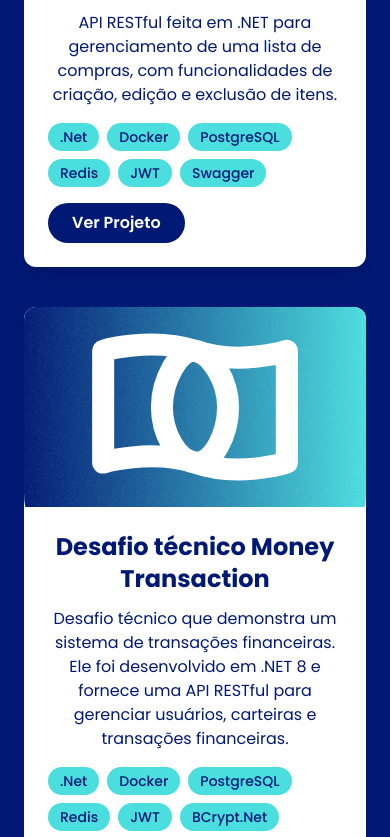
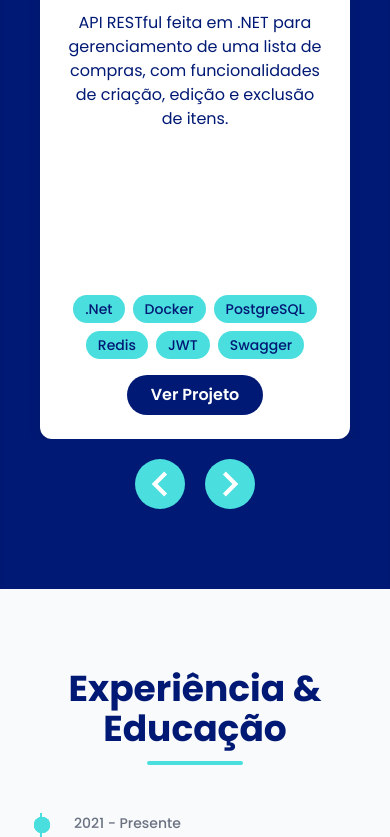
Before and after one commit to Goulart12/Portfolio-vue, a Vue app: page / in a window 390 px wide. Shown: the part 3745-4582 px from the top of the page. Built offline with nearby package versions, Linux system fonts and the light colour scheme.

Commit message:
Added: Carousel

```diff
--- a/src/components/sectionsComponents/ProjectSection.vue
+++ b/src/components/sectionsComponents/ProjectSection.vue
@@ -1,5 +1,8 @@
 <script setup lang="ts">
 import { ref } from "vue";
+import { Carousel, Navigation, Pagination, Slide } from "vue3-carousel";
+
+import "vue3-carousel/dist/carousel.css";
 import CartShoppingIcon from "../../assets/icons/list.svg";
 import CashMoneyIcon from "../../assets/icons/money.svg";
 import SecretFriendIcon from "../../assets/icons/friendOcult.svg";
@@ -40,6 +43,19 @@ const projects = ref([
   },
 ]);
 
+const breakpoints = {
+  // 700px and up
+  700: {
+    itemsToShow: 2,
+    snapAlign: "center",
+  },
+  // 1024 and up
+  1024: {
+    itemsToShow: 3,
+    snapAlign: "start",
+  },
+};
+
 function onImageErrorProject(event) {
   event.target.src = "https://placehold.co/400x250/dddddd/000000?text=Projeto"; // Fallback for project images
 }
@@ -57,11 +73,14 @@ function onImageErrorProject(event) {
           class="absolute bottom-0 left-1/2 transform -translate-x-1/2 w-24 h-1 bg-(--secondary-color) rounded-full"
         ></span>
       </h2>
-      <div class="grid grid-cols-1 md:grid-cols-2 lg:grid-cols-3 gap-10">
+      <Carousel
+        :items-to-show="1"
+        :breakpoints="breakpoints"
+        :wrap-around="true"
+      >
+        <Slide v-for="(project, index) in projects" :key="index">
           <div
-          v-for="(project, index) in projects"
-          :key="index"
-          class="bg-white rounded-xl shadow-lg overflow-hidden border-none hover:shadow-2xl transition duration-300 flex flex-col h-full"
+            class="bg-white rounded-xl shadow-lg overflow-hidden border-none hover:shadow-2xl transition duration-300 flex flex-col h-full m-4"
           >
             <img
               :src="project.image"
@@ -76,7 +95,7 @@ function onImageErrorProject(event) {
               <p class="text-(--primary-color) mb-4 flex-grow">
                 {{ project.description }}
               </p>
-            <div class="flex flex-wrap gap-2 mb-4">
+              <div class="flex flex-wrap gap-2 mb-4 justify-center">
                 <span
                   v-for="(tech, i) in project.technologies"
                   :key="i"
@@ -89,17 +108,77 @@ function onImageErrorProject(event) {
                 :href="project.link"
                 target="_blank"
                 rel="noopener noreferrer"
-              class="inline-block bg-(--primary-color) text-white px-6 py-2 rounded-full font-semibold hover:bg-(--secondary-color) transition duration-300 self-start"
+                class="inline-block bg-(--primary-color) text-white px-6 py-2 rounded-full font-semibold hover:bg-(--secondary-color) transition duration-300 self-center"
               >
                 Ver Projeto
               </a>
             </div>
           </div>
+        </Slide>
+        <template #addons>
+          <div class="carousel__navigation-wrapper">
+            <Navigation />
           </div>
+        </template>
+      </Carousel>
     </div>
   </section>
 </template>
 
 <style>
 @import "tailwindcss";
+
+.carousel__prev,
+.carousel__next {
+  background-color: var(--secondary-color);
+  color: white;
+  border-radius: 50%;
+  width: 50px;
+  height: 50px;
+  font-size: 20px;
+  display: flex;
+  justify-content: center;
+  align-items: center;
+}
+.carousel__prev {
+  left: -50px;
+}
+.carousel__next {
+  right: -50px;
+}
+
+.carousel__prev:hover,
+.carousel__next:hover {
+  background-color: var(--light-color);
+  color: var(--primary-color);
+}
+
+.carousel__pagination-button::after {
+  background-color: var(--secondary-color);
+  color: var(--primary-color);
+}
+.carousel__pagination-button:hover::after,
+.carousel__pagination-button--active::after {
+  background-color: var(--primary-color);
+}
+
+@media (max-width: 768px) {
+  .carousel__navigation-wrapper {
+    display: flex;
+    justify-content: center;
+    margin-top: 20px;
+  }
+  .carousel__prev,
+  .carousel__next {
+    position: static;
+    transform: translateY(0);
+    margin: 0 10px;
+  }
+  .carousel__prev {
+    left: auto;
+  }
+  .carousel__next {
+    right: auto;
+  }
+}
 </style>
```
Also changed, not shown: src/assets/icons/arrowLeft.svg (added), src/assets/icons/arrowRight.svg (added). Lines whose indentation alone changed are shown as unchanged.
